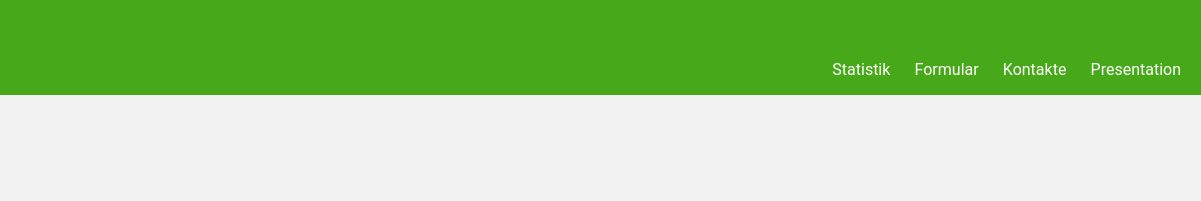
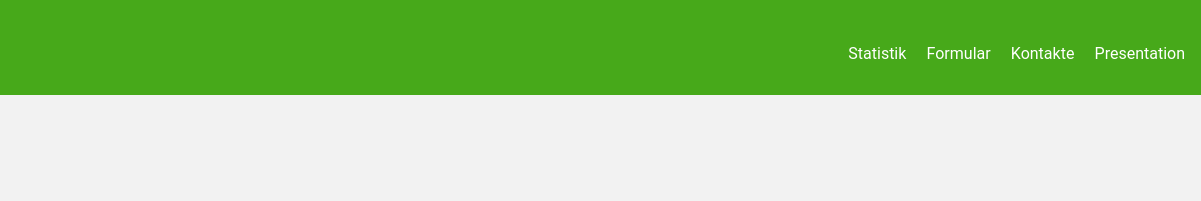
Before and after one commit to Jugendhackt/first-aid-alpaka, a plain HTML site: page index.html in a window 1280 px wide. Shown: the top 201 px of the page, 79-1280 px from the left. Drawn offline with Linux system fonts and the light colour scheme.

Commit message:
🦕 centering the navbar (#1)

```diff
--- a/assets/css/style.css
+++ b/assets/css/style.css
@@ -8,7 +8,8 @@ body {
 
 nav ul {
     list-style-type: none;
-    margin: 0;
+    margin-top: 4vh;
+    margin-bottom: 0.1vh;
     float: right;
 }
 
@@ -34,9 +35,10 @@ nav ul {
 
 nav li {
   display: inline-block;
-    margin-right: 20px;
-    margin-top: 13%;
+  text-align: center;
+  padding-right: 1em;
 }
+
 nav li a {
   color: #ffffff;
   text-decoration: none;
@@ -51,7 +53,8 @@ nav ul {
   margin-top: 10px;
 }
 
-  .welcome { font-family: Comic Sans MS;
+.welcome {
+  font-family: Comic Sans MS;
   font-size: 26px;
 }
 
@@ -65,27 +68,23 @@ nav ul {
 }
 
 .Anfragen {
-
   margin-left: 10%;
 }
 
 .Erklärung {
   margin-left: 10%;
   font-size: 18px;
+}
 
-    }
 .Anzeige {
   margin-left: 10%;
-
 }
 
 .Vernetzung {
   margin-left: 10%;
-
 }
 
 
 .Antworten {
   margin-left: 10%;
-
 }
```
Lines whose indentation alone changed are shown as unchanged.
